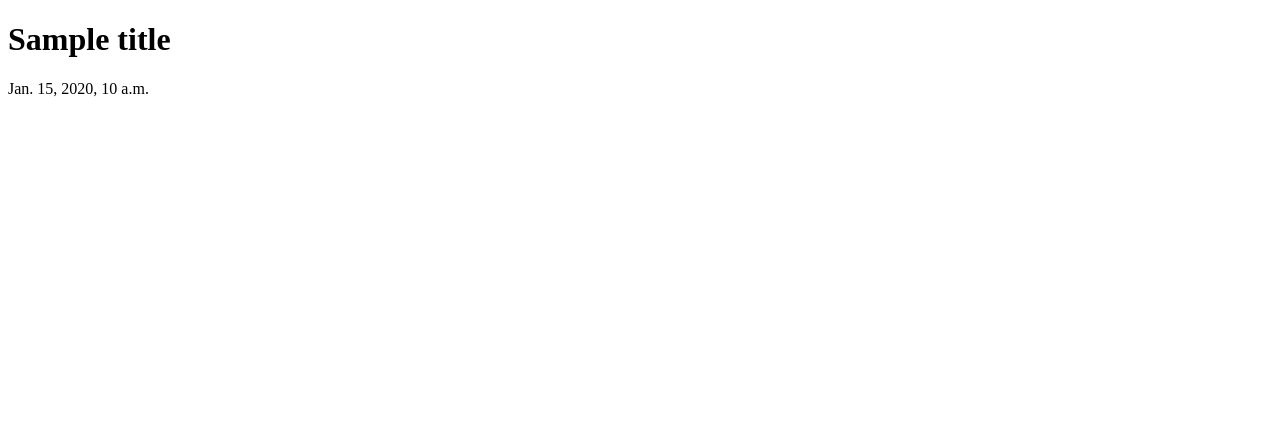
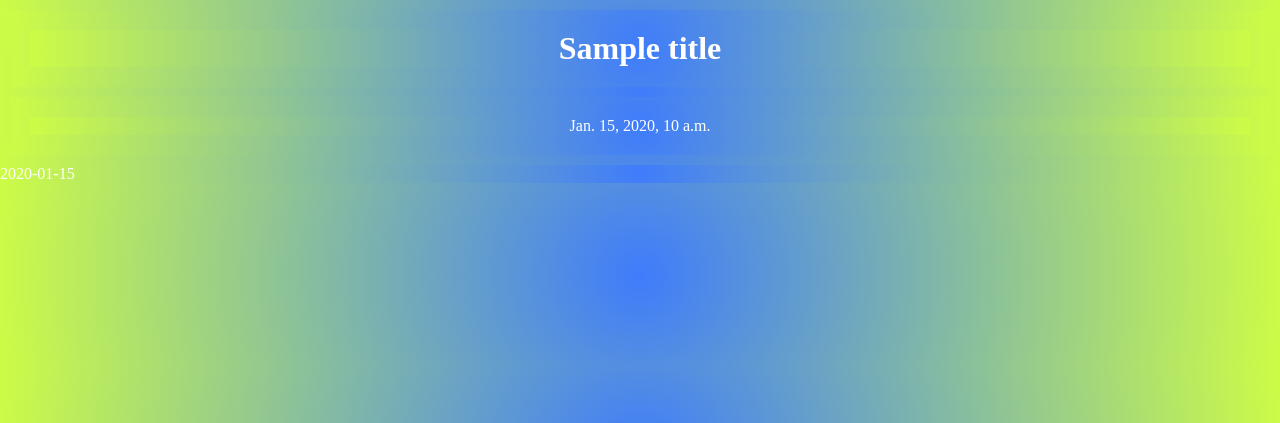
Before and after one commit to BenjaminLivingstone/django-segundo, a Django app: template app/templates/index.html in a window 1280 px wide. Shown: the top 423 px of the page. Run offline with Django 3.2, Linux system fonts and the light colour scheme; the template is opened without the code that fills it: most values are stand-ins (such as "Sample title", 1, 10 or a date in 2020).

Commit message:
Se agrega css

```diff
--- /dev/null
+++ b/app/static/css/style.css
@@ -0,0 +1,76 @@
+* {
+    margin: 0px;
+    padding: 0px;
+    /* outline: 1px dotted red; */
+    vertical-align: top;
+    color: white;
+    background: rgb(63, 124, 251);
+    background: radial-gradient(circle, rgba(63, 124, 251, 1) 0%, rgba(205, 252, 70, 1) 100%);
+}
+
+#title {
+    /* background-color: gray; */
+    height: 100%;
+    margin: 10px;
+    padding: 20px;
+    text-align: center;
+    /* width: 50%; */
+}
+
+#time {
+    /* background-color: gray; */
+    height: 100%;
+    margin: 10px;
+    padding: 20px;
+    text-align: center;
+    /* width: 50%; */
+}
+
+
+/* @media only screen and (max-width: 480px) {
+    #header {
+        background-color: green;
+        height: 90px;
+    }
+    #nav {
+        display: none;
+    }
+    #body {
+        width: 94%;
+    }
+    .box {
+        width: 94%;
+        min-height: 90px;
+    }
+    #ad {
+        width: 94%;
+        min-height: 70px;
+    }
+}
+
+@media only screen and (min-width: 481px) and (max-width:1023px) {
+    #nav {
+        display: none;
+    }
+    #body {
+        width: 97%;
+    }
+    #header {
+        width: 97%;
+    }
+    .box {
+        width: 47%;
+        min-height: 200px;
+    }
+    #ad {
+        width: 97%;
+        min-height: 150px;
+    }
+} */
+
+
+/* @media only screen and (min-width: 1024px) {
+    .lg0 {
+        display: none;
+    }
+} */
--- a/app/templates/index.html
+++ b/app/templates/index.html
@@ -5,12 +5,28 @@
     <meta charset="UTF-8">
     <meta http-equiv="X-UA-Compatible" content="IE=edge">
     <meta name="viewport" content="width=device-width, initial-scale=1.0">
-    <title>Document</title>
+    <title>Time</title>
+    {% load static %}
+    <link rel="stylesheet" href="{% static 'css/style.css' %}">
+
 </head>
 
 <body>
-    <h1>{{title}}</h1>
-    <p>{{time}}</p>
+    <div id=row>
+        <div id=col></div>
+    </div>
+
+    <div id=title textalign="center">
+        <h1>{{title}}</h1>
+    </div>
+    <div id=time>
+        <p>{{time}}</p>
+    </div>
+    <div id=time2>
+        <p>{{time2}}</p>
+    </div>
+
+
 </body>
 
 </html>
--- a/app/views.py
+++ b/app/views.py
@@ -5,5 +5,6 @@ def time_display(request):
     context = {
         "title": "Hora Actual",
         "time": strftime("%Y-%m-%d %H:%M %p", gmtime()),
+        # "time2": timezone.now().date(),
     }
     return render(request,'index.html', context)
--- a/asignatura_tiempo/settings.py
+++ b/asignatura_tiempo/settings.py
@@ -114,6 +114,8 @@ USE_L10N = True
 
 USE_TZ = True
 
+# Chances are that if you use setting USE_TZ = True and are using timezone.now().date(), what you really want is timezone.localdate() otherwise you get the date for the UTC timezone.
+
 
 # Static files (CSS, JavaScript, Images)
 # https://docs.djangoproject.com/en/2.2/howto/static-files/
```
